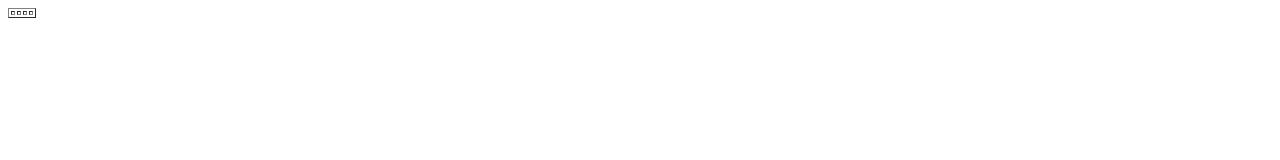
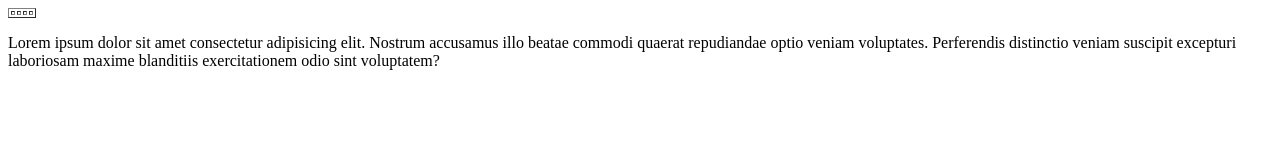
Before and after one commit to gabriel123png/proyecto-sofware-2, a plain HTML site: page index.html in a window 1280 px wide. Drawn offline with Linux system fonts and the light colour scheme.

Commit message:
modificacion index

```diff
--- a/index.html
+++ b/index.html
@@ -14,5 +14,6 @@
             <td></td>
         </tr>
     </table>
+    <p>Lorem ipsum dolor sit amet consectetur adipisicing elit. Nostrum accusamus illo beatae commodi quaerat repudiandae optio veniam voluptates. Perferendis distinctio veniam suscipit excepturi laboriosam maxime blanditiis exercitationem odio sint voluptatem?</p>
 </body>
 </html>
```
